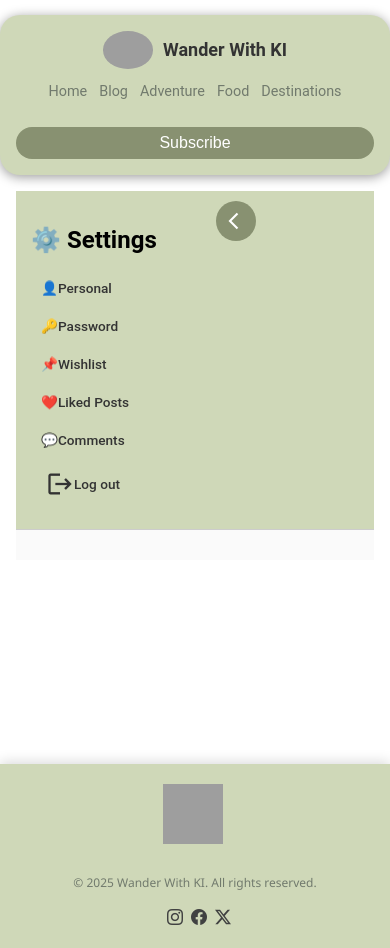
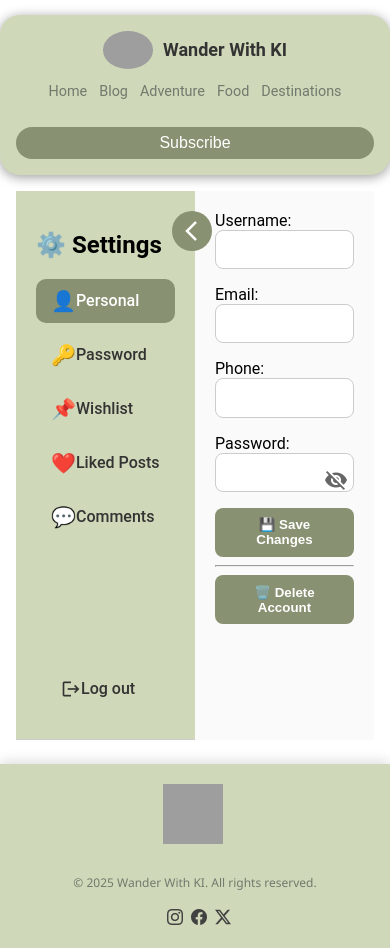
Before and after one commit to Kirtivanjode/wanderwithkii, an Angular app in the folder frontend/: page /settings in a window 390 px wide. Built offline with nearby package versions, Linux system fonts and the light colour scheme; grey boxes are pictures that could not be loaded.

Commit message:
your commit message

```diff
--- a/frontend/src/app/components/header/header.component.css
+++ b/frontend/src/app/components/header/header.component.css
@@ -208,6 +208,8 @@ textarea {
     margin-top: 10px;
     width: 100%;
     text-align: center;
+    display: flex;
+    justify-content: space-between;
   }
 
   .user-menu,
--- a/frontend/src/app/components/header/header.component.html
+++ b/frontend/src/app/components/header/header.component.html
@@ -32,7 +32,7 @@
       <button *ngIf="!isLoggedIn" (click)="openLogin()" class="subscribe">
         Subscribe
       </button>
-
+      <div class="dflex">
         <div *ngIf="isLoggedIn" class="user-menu">
           <i class="material-icons">{{
             isAdmin ? "manage_accounts" : "account_circle"
@@ -58,5 +58,6 @@
           <i class="material-icons">logout</i>
         </button>
       </div>
+    </div>
   </nav>
 </header>
--- a/frontend/src/app/components/settings/settings.component.css
+++ b/frontend/src/app/components/settings/settings.component.css
@@ -1,12 +1,13 @@
+* {
+  box-sizing: border-box;
+}
+
 .settings-container {
   display: flex;
   position: relative;
   transition: all 0.3s ease;
-  height: 100vh;
-  overflow: hidden;
 }
 
-/* Sidebar Toggle Button */
 .sidebar-toggle {
   position: absolute;
   top: 20px;
@@ -23,96 +24,99 @@
   align-items: center;
   justify-content: center;
   transition: all 0.3s ease;
-  z-index: 10;
 }
 
-/* Toggle Position when Collapsed */
 .settings-container:not(.collapsed) .sidebar-toggle {
-  left: 250px;
+  left: 270px;
 }
+
 .settings-container.collapsed .sidebar-toggle {
   left: 60px;
 }
 
-/* Sidebar */
 .settings-sidebar {
   width: 250px;
   background-color: #cfd8b8;
   padding: 20px;
-  transition: all 0.3s ease;
   display: flex;
   flex-direction: column;
   flex-shrink: 0;
-  height: 100%;
-  overflow: hidden;
+  transition: all 0.3s ease;
+  height: 77vh;
 }
 
 .settings-container.collapsed .settings-sidebar {
   width: 60px;
   padding: 20px 10px;
 }
+
 .settings-container.collapsed .settings-sidebar h2 {
   display: none;
 }
 
-/* Main Content */
 .settings-content {
   flex: 1;
   padding: 20px;
   background-color: #fafafa;
   overflow-y: auto;
-  height: 100%;
-  transition: all 0.3s ease;
+  height: 77vh;
+  scroll-behavior: smooth;
 }
 
-/* Tabs */
+.material-icons {
+  transition: transform 0.3s ease;
+  display: inline-block;
+  font-size: 24px;
+  cursor: pointer;
+  padding-left: 10px;
+}
+
+.material-icons.rotated {
+  transform: rotate(180deg);
+}
+
 .tab {
   padding: 10px 15px;
   border-radius: 10px;
-  background-color: transparent;
-  cursor: pointer;
   display: flex;
   align-items: center;
   font-weight: 500;
   color: #333;
+  cursor: pointer;
+  margin-bottom: 10px;
   transition: all 0.3s ease;
-  margin-bottom: 10px;
 }
-.settings-container.collapsed .tab-label {
-  display: none;
+
+.tab:hover {
+  background-color: #dbe8cb;
 }
-.settings-container.collapsed .tab {
-  justify-content: center;
-}
+
 .tab.active {
   background-color: #889171;
   color: white;
 }
-.tab:hover {
-  background-color: #dbe8cb;
+
+.tab-icon {
+  font-size: 20px;
+  display: flex;
+  align-items: center;
+  justify-content: center;
 }
 
-/* Logout Tab */
-.logout-tab {
-  border-radius: 5px;
-  padding: 10px;
-  margin-top: auto;
-  text-align: center;
-  cursor: pointer;
-  transition: background-color 0.3s;
-}
-.logout-tab .material-icons {
-  font-size: 28px;
+.settings-container.collapsed .tab-label {
+  display: none;
 }
 
-/* Inputs & Buttons */
+.settings-container.collapsed .tab {
+  justify-content: center;
+}
+
 input {
   padding: 0.6rem 1rem;
   border-radius: 8px;
   border: 1px solid #ccc;
   width: 100%;
   margin-bottom: 1rem;
-  box-sizing: border-box;
   font-size: 1rem;
 }
 
@@ -120,10 +124,11 @@ input {
   position: relative;
   width: 100%;
 }
+
 .password-input-wrapper i {
   position: absolute;
   top: 50%;
-  right: 10px;
+  right: 6px;
   transform: translateY(-50%);
   cursor: pointer;
   color: #666;
@@ -139,34 +144,22 @@ button {
   cursor: pointer;
   transition: background-color 0.3s ease;
 }
+
 button:hover {
-  background-color: #adb893;
+  background-color: #d4ddbe;
 }
+
 button:disabled {
   background-color: #a0aec0;
   cursor: not-allowed;
 }
 
-/* Theme Options */
-.theme-options {
-  display: flex;
-  gap: 1rem;
-  margin-top: 10px;
-  flex-wrap: wrap;
-}
-.theme-options div {
-  padding: 0.5rem 1rem;
-  background-color: #e1e9cd;
-  border-radius: 8px;
-  cursor: pointer;
-  font-weight: 500;
-  transition: background 0.3s ease;
-}
-.theme-options div:hover {
-  background-color: #d4ddbe;
+.logout-tab {
+  margin-top: auto;
+  text-align: center;
+  border-radius: 5px;
 }
 
-/* Wishlist & Comments */
 .wishlist-item,
 .comment-card {
   background-color: #fff;
@@ -175,104 +168,40 @@ button:disabled {
   margin-bottom: 1rem;
   box-shadow: 0 2px 6px rgba(0, 0, 0, 0.06);
 }
+
 .comment-content {
   display: grid;
   grid-template-columns: repeat(auto-fill, minmax(300px, 1fr));
   gap: 1rem;
 }
 
-/* Read More */
 .read-more {
-  display: inline-block;
-  margin-top: 0.4rem;
   color: #d4ddbe;
   text-decoration: none;
   font-weight: 500;
 }
+
 .read-more:hover {
   text-decoration: underline;
 }
 
-/* Icons */
-.material-icons {
-  transition: transform 0.3s ease;
-  display: inline-block;
-  font-size: 24px;
-  padding-left: 10px;
-}
-.material-icons.rotated {
-  transform: rotate(180deg);
-}
+@media (max-width: 768px) {
+  .settings-sidebar {
+    width: 50%;
+    border-bottom: 1px solid #ccc;
+    height: 65vh;
+  }
 
-/* Fade In Animation */
-@keyframes fadeIn {
-  from {
-    opacity: 0;
-    transform: translateY(10px);
+  .settings-container:not(.collapsed) .sidebar-toggle {
+    left: calc(40% + 13px);
   }
-  to {
-    opacity: 1;
-    transform: translateY(0);
+
+  .settings-container.collapsed .sidebar-toggle {
+    left: 40px;
+  }
+
+  .settings-content {
+    padding: 20px;
+    height: 65vh;
   }
 }
-
-/* Responsive Breakpoints */
-
-/* Medium Screens */
-@media (max-width: 1024px) {
-  .settings-sidebar {
-    width: 200px;
-  }
-  .settings-container:not(.collapsed) .sidebar-toggle {
-    left: 200px;
-  }
-}
-
-/* Tablet & Small Screens */
-@media (max-width: 768px) {
-  .settings-container {
-    flex-direction: column;
-    height: auto;
-  }
-  .settings-sidebar {
-    width: 100%;
-    height: auto;
-    border-bottom: 1px solid #ccc;
-    padding: 15px;
-  }
-  .settings-container.collapsed .settings-sidebar {
-    display: none;
-  }
-  .sidebar-toggle {
-    left: auto;
-    right: 20px;
-    top: 10px;
-  }
-  .settings-content {
-    width: 100%;
-    padding: 15px;
-    height: auto;
-  }
-  .tab {
-    padding: 8px 12px;
-  }
-  input,
-  button {
-    font-size: 0.95rem;
-  }
-}
-
-/* Mobile Phones */
-@media (max-width: 480px) {
-  .tab {
-    font-size: 0.85rem;
-    padding: 6px 10px;
-  }
-  .material-icons {
-    font-size: 20px;
-    padding-left: 5px;
-  }
-  button {
-    padding: 0.5rem 1rem;
-  }
-}
--- a/frontend/src/app/components/settings/settings.component.html
+++ b/frontend/src/app/components/settings/settings.component.html
@@ -1,17 +1,22 @@
-<body>
 <div class="settings-container" [class.collapsed]="!sidebarOpen">
-    <button class="sidebar-toggle" (click)="toggleSidebar()">
-      <i class="material-icons" [class.rotated]="!sidebarOpen">
-        arrow_back_ios
-      </i>
+  <!-- Sidebar Toggle -->
+  <button
+    class="sidebar-toggle"
+    (click)="toggleSidebar()"
+    [title]="sidebarOpen ? 'Collapse' : 'Expand'"
+  >
+    <i class="material-icons" [class.rotated]="!sidebarOpen">arrow_back_ios</i>
   </button>
 
+  <!-- Sidebar -->
   <div class="settings-sidebar">
     <h2>⚙️ Settings</h2>
+
     <div
       class="tab"
       [class.active]="activeTab === 'personal'"
       (click)="setActiveTab('personal')"
+      title="Personal Info"
     >
       <span class="tab-icon">👤</span>
       <span class="tab-label" *ngIf="sidebarOpen">Personal</span>
@@ -21,6 +26,7 @@
       class="tab"
       [class.active]="activeTab === 'password'"
       (click)="setActiveTab('password')"
+      title="Change Password"
     >
       <span class="tab-icon">🔑</span>
       <span class="tab-label" *ngIf="sidebarOpen">Password</span>
@@ -30,6 +36,7 @@
       class="tab"
       [class.active]="activeTab === 'wishlist'"
       (click)="setActiveTab('wishlist')"
+      title="Your Wishlist"
     >
       <span class="tab-icon">📌</span>
       <span class="tab-label" *ngIf="sidebarOpen">Wishlist</span>
@@ -39,6 +46,7 @@
       class="tab"
       [class.active]="activeTab === 'liked'"
       (click)="setActiveTab('liked')"
+      title="Liked Posts"
     >
       <span class="tab-icon">❤️</span>
       <span class="tab-label" *ngIf="sidebarOpen">Liked Posts</span>
@@ -48,18 +56,21 @@
       class="tab"
       [class.active]="activeTab === 'comments'"
       (click)="setActiveTab('comments')"
+      title="Comments"
     >
       <span class="tab-icon">💬</span>
       <span class="tab-label" *ngIf="sidebarOpen">Comments</span>
     </div>
 
-      <div class="tab logout-tab" (click)="logout()">
+    <div class="tab logout-tab" (click)="logout()" title="Log Out">
       <i class="material-icons tab-icon">logout</i>
       <span class="tab-label" *ngIf="sidebarOpen">Log out</span>
     </div>
   </div>
 
+  <!-- Main Content -->
   <div class="settings-content">
+    <!-- Personal Info -->
     <div class="tab-content" *ngIf="activeTab === 'personal'">
       <label>Username:</label>
       <input [(ngModel)]="user.username" />
@@ -67,79 +78,69 @@
       <input [(ngModel)]="user.email" />
       <label>Phone:</label>
       <input [(ngModel)]="user.phone" />
+
       <label>Password:</label>
       <div class="password-input-wrapper">
         <input
           [type]="showPassword ? 'text' : 'password'"
           [(ngModel)]="user.password"
         />
-          <i
-            class="fa"
-            [ngClass]="showPassword ? 'fa-eye' : 'fa-eye-slash'"
-            (click)="togglePassword()"
-          ></i>
+        <i class="material-icons" (click)="togglePassword()">{{
+          showPassword ? "visibility" : "visibility_off"
+        }}</i>
       </div>
+
       <button (click)="saveSettings()">💾 Save Changes</button>
       <hr />
-        <button (click)="deleteAccount()" class="delete-button">
-          🗑️ Delete My Account
+      <button class="delete-button" (click)="deleteAccount()">
+        🗑️ Delete Account
       </button>
     </div>
 
+    <!-- Change Password -->
     <div class="tab-content" *ngIf="activeTab === 'password'">
       <label>Old Password:</label>
-        <input type="password" [(ngModel)]="oldPassword" name="oldPassword" />
-
+      <input type="password" [(ngModel)]="oldPassword" />
       <label>New Password:</label>
-        <input type="password" [(ngModel)]="newPassword" name="newPassword" />
-
+      <input type="password" [(ngModel)]="newPassword" />
       <label>Confirm Password:</label>
-        <input
-          type="password"
-          [(ngModel)]="confirmPassword"
-          name="confirmPassword"
-        />
-
+      <input type="password" [(ngModel)]="confirmPassword" />
       <button (click)="changePassword()">Update Password</button>
     </div>
 
+    <!-- Wishlist -->
     <div class="tab-content" *ngIf="activeTab === 'wishlist'">
       <h4>🧭 Your Wishlist</h4>
       <ul>
         <li
-            *ngFor="let item of wishlist"
+          *ngFor="let item of wishlist; trackBy: trackById"
           class="wishlist-item"
-            style="cursor: pointer"
         >
-            {{ item.emoji }} {{ item.name }} –
-            <strong>{{ item.country }}</strong>
+          {{ item.emoji }} {{ item.name }} – <strong>{{ item.country }}</strong>
         </li>
       </ul>
     </div>
 
+    <!-- Liked Posts -->
     <div class="tab-content" *ngIf="activeTab === 'liked'">
       <h4>❤️ Liked Posts</h4>
       <ul>
         <li *ngFor="let post of likedPosts">
           <strong>{{ post.title }}</strong
           ><br />
-            <a
-              [routerLink]="['/blog', post.id]"
-              [queryParams]="{ highlight: true }"
-              class="read-more"
+          <a [routerLink]="['/blog', post.id]" class="read-more"
             >🔗 Read More</a
           >
         </li>
       </ul>
     </div>
 
+    <!-- Comments -->
     <div *ngIf="activeTab === 'comments'">
       <h4>💬 Commented Posts</h4>
       <div class="tab-content comment-content">
         <div *ngFor="let group of groupedComments" class="comment-card">
           <strong>{{ group.postTitle }}</strong>
-            <br />
-
           <div *ngFor="let comment of group.comments">
             <p>{{ comment.message }}</p>
             <small>{{ comment.comment_date | date : "medium" }}</small>
@@ -150,4 +151,3 @@
     </div>
   </div>
 </div>
-</body>
--- a/frontend/src/app/components/settings/settings.component.ts
+++ b/frontend/src/app/components/settings/settings.component.ts
@@ -14,7 +14,7 @@ import { AuthService } from '../../services/auth.service';
   styleUrls: ['./settings.component.css'],
 })
 export class SettingsComponent implements OnInit {
-  activeTab = '';
+  activeTab = 'personal';
 
   user = {
     id: 0,
@@ -26,21 +26,15 @@ export class SettingsComponent implements OnInit {
 
   wishlist: any[] = [];
   likedPosts: any[] = [];
-  commentedPosts: any[] = [];
-  showFullSettings = true;
-  sidebarOpen: boolean = true;
-  currentTheme = 'light';
+  groupedComments: any[] = [];
+  sidebarOpen = true;
+  showPassword = false;
   oldPassword = '';
   newPassword = '';
   confirmPassword = '';
-  isLoggedIn = false;
-  username: string | null = null;
-  groupedComments: any[] = [];
-
-  showPassword: boolean = false;
 
   constructor(
-    public blogService: BlogService,
+    private blogService: BlogService,
     private toastr: ToastrService,
     private authService: AuthService,
     private router: Router
@@ -57,7 +51,6 @@ export class SettingsComponent implements OnInit {
         phone: userData.phone || '',
         password: userData.password || '',
       };
-
       this.loadUserData();
     }
   }
@@ -68,12 +61,6 @@ export class SettingsComponent implements OnInit {
 
   setActiveTab(tab: string) {
     this.activeTab = tab;
-    this.showFullSettings = false;
-  }
-
-  goBackToSettings() {
-    this.activeTab = '';
-    this.showFullSettings = true;
   }
 
   togglePassword() {
@@ -84,122 +71,98 @@ export class SettingsComponent implements OnInit {
     this.blogService.updateUserSettings(this.user.id, this.user).subscribe({
       next: () => {
         sessionStorage.setItem('user', JSON.stringify(this.user));
-        this.toastr.success('Settings saved to database!', 'Success');
+        this.toastr.success('Settings saved successfully!', 'Success');
       },
       error: (err) => {
         console.error('Update error:', err);
-        this.toastr.error('Failed to save settings.', 'Error');
+        this.toastr.error('Failed to save settings', 'Error');
       },
     });
   }
 
   changePassword() {
     if (this.newPassword !== this.confirmPassword) {
-      this.toastr.error('New passwords do not match!', 'Error');
+      this.toastr.error('Passwords do not match', 'Error');
       return;
     }
-
     this.blogService
       .changePassword(this.user.id, this.oldPassword, this.newPassword)
       .subscribe({
         next: () => {
-          this.toastr.success('Password updated successfully!', 'Success');
+          this.toastr.success('Password updated!', 'Success');
           this.oldPassword = '';
           this.newPassword = '';
           this.confirmPassword = '';
         },
         error: (err) => {
           console.error('Password update failed', err);
-          this.toastr.error('Old password incorrect, update failed.', 'Error');
+          this.toastr.error('Old password incorrect', 'Error');
         },
       });
   }
 
-  checkLogin() {
-    const userStr = sessionStorage.getItem('user');
-    if (userStr) {
-      const user = JSON.parse(userStr);
-      this.isLoggedIn = true;
-      this.username = user.username;
-    } else {
-      this.isLoggedIn = false;
-      this.username = null;
-    }
-  }
-
   logout() {
     this.authService.clearUser();
-    this.checkLogin();
     this.router.navigate(['/']);
   }
 
   deleteAccount() {
     const confirmed = confirm(
-      'Are you sure you want to delete your account? This action cannot be undone.'
+      'Are you sure you want to delete your account? This cannot be undone.'
     );
-    if (confirmed && this.user?.id) {
+    if (confirmed && this.user.id) {
       this.blogService.deleteAccount(this.user.id).subscribe({
         next: () => {
-          this.toastr.success('Account deleted successfully');
+          this.toastr.success('Account deleted');
           this.logout();
         },
-        error: () => {
-          this.toastr.error('Failed to delete account');
-        },
+        error: () => this.toastr.error('Failed to delete account'),
       });
     }
   }
 
   loadUserData() {
+    // Wishlist
     this.blogService.getUserWishlist(this.user.username).subscribe({
-      next: (res) => {
-        console.log('Raw wishlist data:', res);
-        this.wishlist = res.map((item: any) => ({
+      next: (res) =>
+        (this.wishlist = res.map((item: any) => ({
           id: item.id,
           name: item.name,
           country: item.country,
-          latitude: item.latitude,
-          longitude: item.longitude,
           emoji: item.emoji,
-          uniqueThing: item.uniquething || '',
-          funFact: item.funfact || '',
-          isWishlist: item.iswishlist ?? true,
-          completed: item.completed ?? false,
-        }));
-        console.log('Mapped Wishlist:', this.wishlist);
-      },
-      error: (err) => console.error('Wishlist fetch error', err),
+        }))),
+      error: (err) => console.error('Wishlist error', err),
     });
 
+    // Liked Posts
     this.blogService.getLikedPosts(this.user.username).subscribe({
       next: (res) => (this.likedPosts = res),
-      error: (err) => console.error('Liked posts fetch error', err),
+      error: (err) => console.error('Liked posts error', err),
     });
 
+    // Comments
     this.blogService.getUserComments(this.user.username).subscribe({
       next: (comments) => {
         const groupedMap = new Map<number, any>();
-
-        for (const comment of comments) {
-          const postId = comment.post_id;
-
-          if (!groupedMap.has(postId)) {
-            groupedMap.set(postId, {
-              postId: postId,
-              postTitle: comment.posttitle,
+        comments.forEach((c: any) => {
+          if (!groupedMap.has(c.post_id)) {
+            groupedMap.set(c.post_id, {
+              postTitle: c.posttitle,
               comments: [],
             });
           }
-
-          groupedMap.get(postId).comments.push({
-            message: comment.message,
-            comment_date: comment.comment_date,
+          groupedMap.get(c.post_id).comments.push({
+            message: c.message,
+            comment_date: c.comment_date,
           });
-        }
-
+        });
         this.groupedComments = Array.from(groupedMap.values());
       },
-      error: (err) => console.error('User comments fetch error', err),
+      error: (err) => console.error('Comments fetch error', err),
     });
   }
+
+  trackById(index: number, item: any) {
+    return item.id;
+  }
 }
```
Lines whose indentation alone changed are shown as unchanged.
